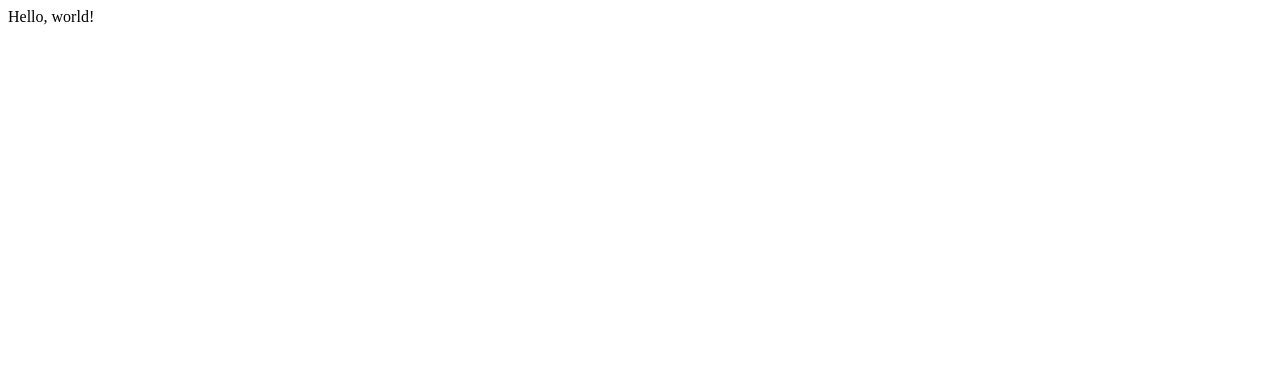
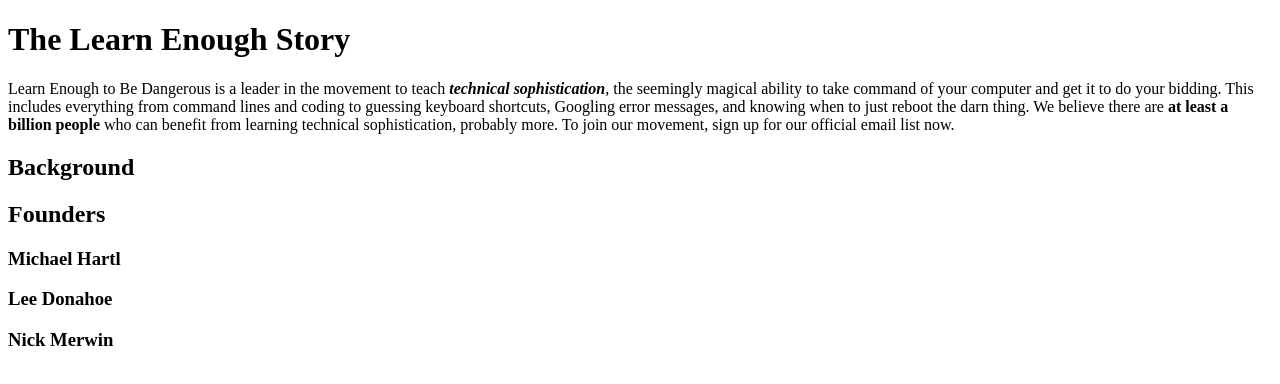
Before and after one commit to HyodoSoichiro/sample_website, a plain HTML site: page index.html in a window 1280 px wide. Drawn offline with Linux system fonts and the light colour scheme.

Commit message:
practice01

```diff
--- a/index.html
+++ b/index.html
@@ -1 +1,32 @@
-<p>Hello, world!</p>
+<!DOCTYPE html>
+<html>
+  <head>
+    <title>Learn Enough to Be Dangerous</title>
+    <meta charset="utf-8">
+  </head>
+  <body>
+
+    <h1>The Learn Enough Story</h1>
+    <p>
+      Learn Enough to Be Dangerous is a leader in the movement to teach
+      <em><strong>technical sophistication</strong></em>, the seemingly magical ability to take
+      command of your computer and get it to do your bidding. This includes
+      everything from command lines and coding to guessing keyboard shortcuts,
+      Googling error messages, and knowing when to just reboot the darn thing.
+      We believe there are <strong>at least a billion people</strong> who
+      can benefit from learning technical sophistication, probably more. To
+      join our movement, sign up for our official email list now.
+    </p>
+
+    <h2>Background</h2>
+
+    <h2>Founders</h2>
+
+    <h3>Michael Hartl</h3>
+
+    <h3>Lee Donahoe</h3>
+
+    <h3>Nick Merwin</h3>
+
+  </body>
+</html>
```
